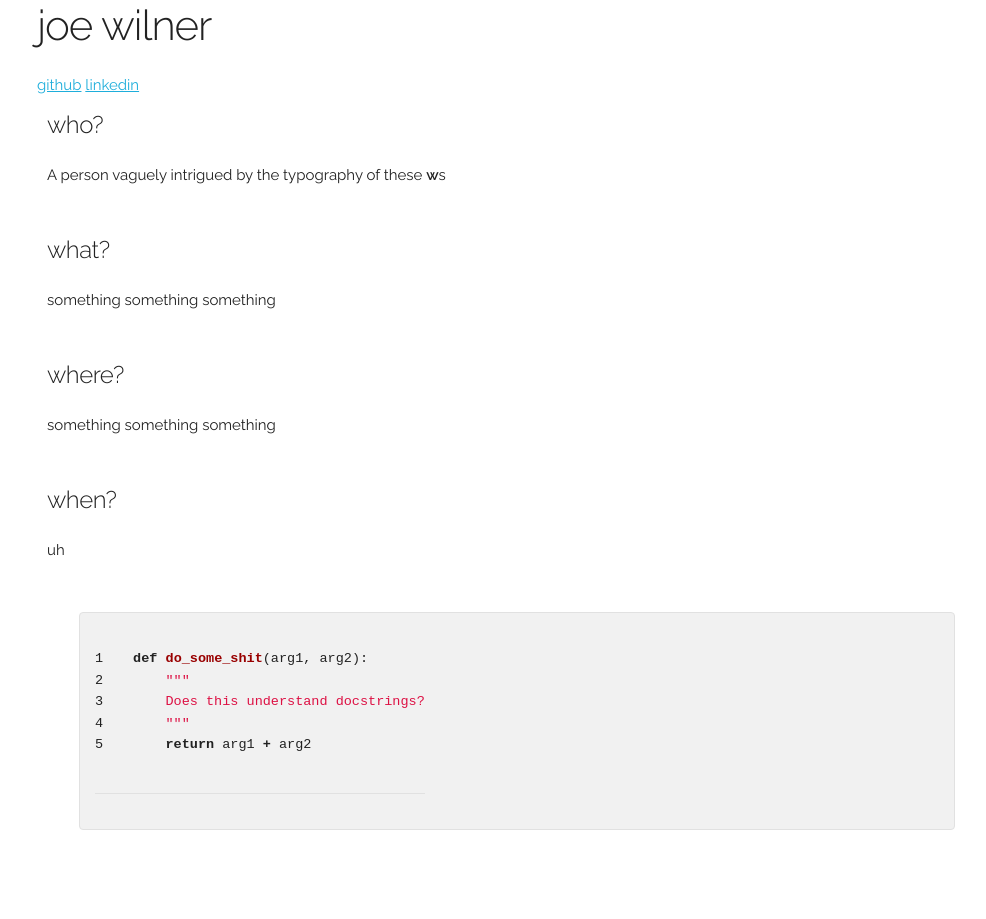
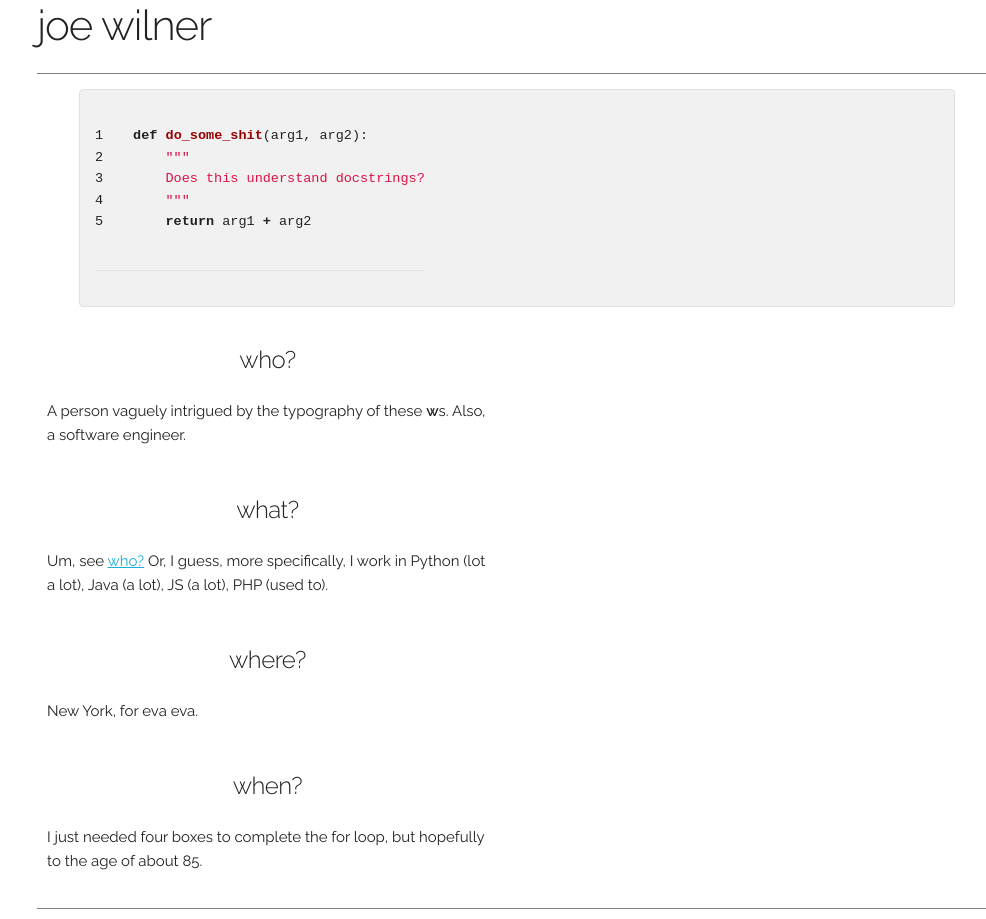
Before and after one commit to jwilner/jwilner.github.io, a Jekyll site: the page built from index.html, in a window 1280 px wide. Shown: the whole page, without its empty margins (123-1109 px from the left). Built offline with Jekyll 4.4.1, drawn with Linux system fonts in a browser that asks for light colours; nearby versions of some CDN libraries; library files that are not in the unit come from our copies.

Commit message:
Changing stuff up.

```diff
--- a/_layouts/default.html
+++ b/_layouts/default.html
@@ -16,16 +23,21 @@
   </head>
   <body>
     <div class="container">
-      <section class="header">
+      <section class="header bordered">
         <h2 class="title">
           joe wilner
         </h2>
-        <div style='display: inline-block;'>
-          <a href='https://github.com/jwilner'>github</a>
-          <a href='https://www.linkedin.com/in/joewilner/'>linkedin</a>
+      </section>
+      {{ content }}
+      <section class="footer bordered">
+        <div class='row'>
+          {% for link in page.links %}
+            <div class='columns two'>
+              <a href="{{ link.target }}">{{ link.value }}</a>
+            </div>
+          {% endfor %}
         </div>
       </section>
-      {{ content }}
     </div>
   </body>
 </html>
--- a/css/custom.css
+++ b/css/custom.css
@@ -1,7 +1,28 @@
+section.header {
+  border-bottom: grey solid 1px;
+}
 
-.my-style {
+.front-page-box {
   padding: 10px;
 }
-.my-style:hover {
+.front-page-box h5 {
+  text-align: center;
+  border-bottom: transparent solid 1px;
+}
+.front-page-box:hover {
   background-color: #F1F1F1;
 }
+.front-page-box:hover h5 {
+  border-bottom: black solid 1px;
+}
+
+section.footer {
+  text-align: center;
+  border-top: grey solid 1px;
+}
+section.footer > div.row {
+  padding-top: 10px;
+}
+section.footer div.two.columns:hover {
+  background-color: #F1F1F1;
+}
--- a/index.html
+++ b/index.html
@@ -3,22 +3,14 @@ layout: default
 title: joe wilner
 boxes:
   - title: who?
-    body: A person vaguely intrigued by the typography of these <strong>w</strong>s
+    body: A person vaguely intrigued by the typography of these <strong>w</strong>s. Also, a software engineer.
   - title: what?
-    body: something something something
+    body: Um, see <a href='#who'>who?</a> Or, I guess, more specifically, I work in Python (lot a lot), Java (a lot), JS (a lot), PHP (used to).
   - title: where?
-    body: something something something
+    body: New York, for eva eva.
   - title: when?
-    body: uh
+    body: I just needed four boxes to complete the for loop, but hopefully to the age of about 85.
 ---
-{% for box in page.boxes %}
-  {% cycle '<div class="row">', nil %}
-  <div class='one-half column my-style'>
-    <h5> {{ box.title }} </h5>
-    <p> {{ box.body }} </p>
-  </div>
-  {% cycle nil, '</div>' %}
-{% endfor %}
 {% highlight python linenos %}
 def do_some_shit(arg1, arg2):
     """
@@ -26,3 +18,12 @@ def do_some_shit(arg1, arg2):
     """
     return arg1 + arg2
 {% endhighlight %}
+{% for box in page.boxes %}
+  {% cycle '<div class="row">', nil %}
+  <div class='one-half column front-page-box'>
+    <a name="{{ box.title | remove: '?' }}"></a>
+    <h5> {{ box.title }} </h5>
+    <p> {{ box.body }} </p>
+  </div>
+  {% cycle nil, '</div>' %}
+{% endfor %}
```
Also changed, not shown: other parts of _layouts/default.html (+7 -0 lines).
